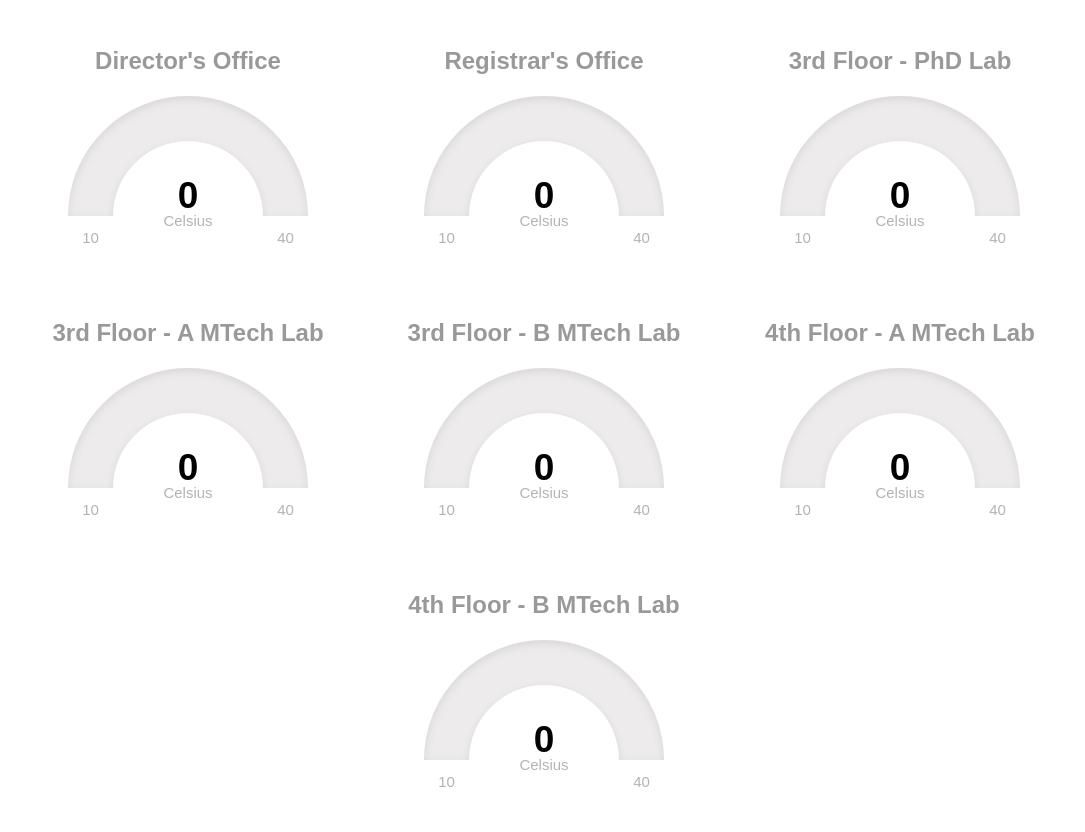
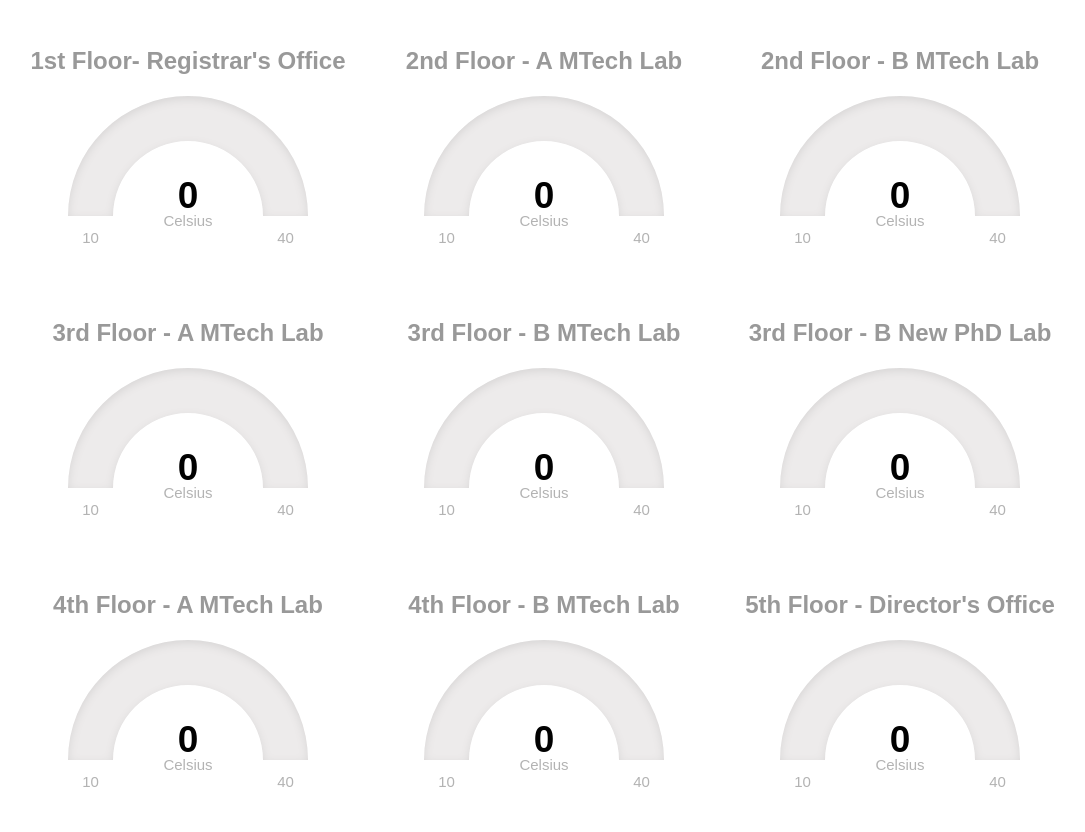
Before and after one commit to samy101/AmbientMonitorDashboard, a Python web app: template templates/index.html in a window 1280 px wide. Shown: the whole page, without its empty margins (96-1181 px from the left). Run offline with Jinja, Linux system fonts and the light colour scheme; the template is opened without the code that fills it, so the values that code supplies are empty.

Commit message:
included the guages for all the sensors

```diff
--- a/templates/index.html
+++ b/templates/index.html
@@ -9,7 +9,7 @@
         text-align: center;
       }
 
-      #g1, #g2, #g3, #g_3a_mtech, #g_3b_mtech, #g_4a_mtech, #g_4b_mtech {
+      #g_1a_registrar, #g_2a_mtech, #g_2b_mtech, #g_3a_mtech, #g_3b_mtech, #g_3b_newphd, #g_4a_mtech, #g_4b_mtech, #g_5a_director {
         width:320px; height:240px;
         display: inline-block;
         margin: 1em;
@@ -38,12 +38,12 @@
 
       window.onload = function(){
 
-        g1 = new JustGage({
-          id: "g1",
+        g_1a_registrar = new JustGage({
+          id: "g_1a_registrar",
           value: 0,
           min: 10,
           max: 40,
-          title: "Director's Office",
+          title: "1st Floor- Registrar's Office",
           label: "Celsius",
           levelColors: [
           	"#ffffff",
@@ -52,12 +52,12 @@
           ]
         });
 
-        g2 = new JustGage({
-          id: "g2",
+        g_2a_mtech = new JustGage({
+          id: "g_2a_mtech",
           value: 0,
           min: 10,
           max: 40,
-          title: "Registrar's Office",
+          title: "2nd Floor - A MTech Lab",
           label: "Celsius",
           levelColors: [
           	"#ffffff",
@@ -66,12 +66,12 @@
           ]
         });
 
-        g3 = new JustGage({
-          id: "g3",
+        g_2b_mtech = new JustGage({
+          id: "g_2b_mtech",
           value: 0,
           min: 10,
           max: 40,
-          title: "3rd Floor - PhD Lab",
+          title: "2nd Floor - B MTech Lab",
           label: "Celsius",
           levelColors: [
           	"#ffffff",
@@ -108,6 +108,20 @@
           ]
         });
 
+        g_3b_newphd = new JustGage({
+          id: "g_3b_newphd",
+          value: 0,
+          min: 10,
+          max: 40,
+          title: "3rd Floor - B New PhD Lab",
+          label: "Celsius",
+          levelColors: [
+          	"#ffffff",
+          	"#f9c802",
+          	"#FF0000"
+          ]
+        });
+
         g_4a_mtech = new JustGage({
           id: "g_4a_mtech",
           value: 0,
@@ -136,20 +150,33 @@
           ]
         });
 
+        g_5a_director = new JustGage({
+          id: "g_5a_director",
+          value: 0,
+          min: 10,
+          max: 40,
+          title: "5th Floor - Director's Office",
+          label: "Celsius",
+          levelColors: [
+          	"#ffffff",
+          	"#f9c802",
+          	"#FF0000"
+          ]
+        });
 
 
       };
 
 ////////////////////////////////////////////////////////////////////////////////////////////////////
-// for director's office
+// for 1a Registrar's office
 ////////////////////////////////////////////////////////////////////////////////////////////////////
-	uuid1 = "682423e8-6c28-5c2b-8998-239af0ea7630"
-	start_time1 = new Date().getTime() - 60000;
-	smap_query1 = "/getdata/" + uuid1 + "/" + start_time1.toString() + "/";
-	(function worker1() {
+	uuid_1a_registrar = "d48f7979-17ae-5ceb-a63c-dbfb33dc846f"
+	start_time_1a_registrar = new Date().getTime() - 60000;
+	smap_query_1a_registrar = "/getdata/" + uuid_1a_registrar + "/" + start_time_1a_registrar.toString() + "/";
+	(function worker_1a_registrar() {
 	  $.ajax({
             type:'get',
-	    url: smap_query1,
+	    url: smap_query_1a_registrar,
 	    //crossDomain: true,
 	    //contentType: "application/json; charset=utf-8",
 	    success: function(data) {
@@ -161,7 +188,6 @@
   		} catch (e) {
 	      		console.log('Invalid Json')
   		}
-//[{"uuid1": "8018be88-3fed-5c24-a352-8f3a12c603a6", "Readings": [[1401895583000.0, 29.5], [1401895588000.0, 29.5]]}]
 		if( jsonObj != null) {
 			readings = jsonObj[0].Readings;
 		      	//console.log(readings);
@@ -170,41 +196,41 @@
 				console.log(last_reading);
 				epoch = last_reading[0]
 				val = last_reading[1]
-		        	g1.refresh(val);
+		        	g_1a_registrar.refresh(val);
 				var d = new Date(epoch); // The 0 there is the key, which sets the date to the epoch
-			    	$('#g1msg').html("Last updated on " + d.toString());
-				start_time1 = epoch;
+			    	$('#g_1a_registrar_msg').html("Last updated on " + d.toString());
+				start_time_1a_registrar = epoch;
 			}
 			else {
 				console.log('no readings..')
 			}
 		}
-		start_time1 = start_time1 + 5000
-		smap_query1 = "/getdata/" + uuid1 + "/" + start_time1.toString() + "/";
-		console.log(smap_query1);
+		start_time_1a_registrar = start_time_1a_registrar + 5000
+		smap_query_1a_registrar = "/getdata/" + uuid_1a_registrar + "/" + start_time_1a_registrar.toString() + "/";
+		console.log(smap_query_1a_registrar);
 	    },
 	    complete: function() {
 	      // console.log('complete..')
 	      // Schedule the next request when the current one's complete
-	      setTimeout(worker1, 5000);
+	      setTimeout(worker_1a_registrar, 4500);
 	    },
  	    fail: function(jqxhr, textStatus, error) {
 			console.log("Error occuredd.." + error);
-	            	$('#g1msg').html("Error : " + textStatus);
+	            	$('#g_1a_registrar_msg').html("Error : " + textStatus);
 	    }
 	  });
 	})();
 
 ////////////////////////////////////////////////////////////////////////////////////////////////////
-// for registrar's office
+// for 2a MTech Lab
 ////////////////////////////////////////////////////////////////////////////////////////////////////
-	uuid2 = "d48f7979-17ae-5ceb-a63c-dbfb33dc846f"
-	start_time2 = new Date().getTime() - 60000;
-	smap_query2 = "/getdata/" + uuid2 + "/" + start_time2.toString() + "/";
-	(function worker2() {
+	uuid_2a_mtech = "861baafc-7bd6-576b-b788-89eb237f7f64"
+	start_time_2a_mtech = new Date().getTime() - 60000;
+	smap_query_2a_mtech = "/getdata/" + uuid_2a_mtech + "/" + start_time_2a_mtech.toString() + "/";
+	(function worker_2a_mtech() {
 	  $.ajax({
             type:'get',
-	    url: smap_query2,
+	    url: smap_query_2a_mtech,
 	    //crossDomain: true,
 	    //contentType: "application/json; charset=utf-8",
 	    success: function(data) {
@@ -216,7 +242,6 @@
   		} catch (e) {
 	      		console.log('Invalid Json')
   		}
-//[{"uuid1": "8018be88-3fed-5c24-a352-8f3a12c603a6", "Readings": [[1401895583000.0, 29.5], [1401895588000.0, 29.5]]}]
 		if( jsonObj != null) {
 			readings = jsonObj[0].Readings;
 		      	//console.log(readings);
@@ -225,43 +250,42 @@
 				console.log(last_reading);
 				epoch = last_reading[0]
 				val = last_reading[1]
-		        	g2.refresh(val);
+		        	g_2a_mtech.refresh(val);
 				var d = new Date(epoch); // The 0 there is the key, which sets the date to the epoch
-			    	$('#g2msg').html("Last updated on " + d.toString());
-				start_time2 = epoch;
+			    	$('#g_2a_mtech_msg').html("Last updated on " + d.toString());
+				start_time_2a_mtech = epoch;
 			}
 			else {
 				console.log('no readings..')
 			}
 		}
-		start_time2 = start_time2 + 5000
-		smap_query2 = "/getdata/" + uuid2 + "/" + start_time2.toString() + "/";
-		console.log(smap_query2);
+		start_time_2a_mtech = start_time_2a_mtech + 5000
+		smap_query_2a_mtech = "/getdata/" + uuid_2a_mtech + "/" + start_time_2a_mtech.toString() + "/";
+		console.log(smap_query_2a_mtech);
 	    },
 	    complete: function() {
 	      // console.log('complete..')
 	      // Schedule the next request when the current one's complete
-	      setTimeout(worker2, 5000);
+	      setTimeout(worker_2a_mtech, 4500);
 	    },
  	    fail: function(jqxhr, textStatus, error) {
 			console.log("Error occuredd.." + error);
-	            	$('#g2msg').html("Error : " + textStatus);
+	            	$('#g_2a_mtech_msg').html("Error : " + textStatus);
 	    }
 	  });
 	})();
 
 
-
 ////////////////////////////////////////////////////////////////////////////////////////////////////
-// for new PhD lab 3B
+// for 2b MTech Lab
 ////////////////////////////////////////////////////////////////////////////////////////////////////
-	uuid3 = "46edc89b-6914-50db-975c-18a21c365260"
-	start_time3 = new Date().getTime() - 60000;
-	smap_query3 = "/getdata/" + uuid3 + "/" + start_time3.toString() + "/";
-	(function worker3() {
+	uuid_2b_mtech = "2ba35cf1-b3e3-5eb3-9a96-2fc48e6330af"
+	start_time_2b_mtech = new Date().getTime() - 60000;
+	smap_query_2b_mtech = "/getdata/" + uuid_2b_mtech + "/" + start_time_2b_mtech.toString() + "/";
+	(function worker_2b_mtech() {
 	  $.ajax({
             type:'get',
-	    url: smap_query3,
+	    url: smap_query_2b_mtech,
 	    //crossDomain: true,
 	    //contentType: "application/json; charset=utf-8",
 	    success: function(data) {
@@ -273,7 +297,6 @@
   		} catch (e) {
 	      		console.log('Invalid Json')
   		}
-//[{"uuid1": "8018be88-3fed-5c24-a352-8f3a12c603a6", "Readings": [[1401895583000.0, 29.5], [1401895588000.0, 29.5]]}]
 		if( jsonObj != null) {
 			readings = jsonObj[0].Readings;
 		      	//console.log(readings);
@@ -282,27 +305,27 @@
 				console.log(last_reading);
 				epoch = last_reading[0]
 				val = last_reading[1]
-		        	g3.refresh(val);
+		        	g_2b_mtech.refresh(val);
 				var d = new Date(epoch); // The 0 there is the key, which sets the date to the epoch
-			    	$('#g3msg').html("Last updated on " + d.toString());
-				start_time3 = epoch;
+			    	$('#g_2b_mtech_msg').html("Last updated on " + d.toString());
+				start_time_2b_mtech = epoch;
 			}
 			else {
 				console.log('no readings..')
 			}
 		}
-		start_time3 = start_time3 + 5000
-		smap_query3 = "/getdata/" + uuid3 + "/" + start_time3.toString() + "/";
-		console.log(smap_query3);
+		start_time_2b_mtech = start_time_2b_mtech + 5000
+		smap_query_2b_mtech = "/getdata/" + uuid_2b_mtech + "/" + start_time_2b_mtech.toString() + "/";
+		console.log(smap_query_2b_mtech);
 	    },
 	    complete: function() {
 	      // console.log('complete..')
 	      // Schedule the next request when the current one's complete
-	      setTimeout(worker3, 5000);
+	      setTimeout(worker_2b_mtech, 4500);
 	    },
  	    fail: function(jqxhr, textStatus, error) {
 			console.log("Error occuredd.." + error);
-	            	$('#g3msg').html("Error : " + textStatus);
+	            	$('#g_2b_mtech_msg').html("Error : " + textStatus);
 	    }
 	  });
 	})();
@@ -353,7 +376,7 @@
 	    complete: function() {
 	      // console.log('complete..')
 	      // Schedule the next request when the current one's complete
-	      setTimeout(worker_3a_mtech, 6000);
+	      setTimeout(worker_3a_mtech, 5000);
 	    },
  	    fail: function(jqxhr, textStatus, error) {
 			console.log("Error occuredd.." + error);
@@ -407,11 +430,66 @@
 	    complete: function() {
 	      // console.log('complete..')
 	      // Schedule the next request when the current one's complete
-	      setTimeout(worker_3b_mtech, 6000);
+	      setTimeout(worker_3b_mtech, 5000);
 	    },
  	    fail: function(jqxhr, textStatus, error) {
 			console.log("Error occuredd.." + error);
 	            	$('#g_3b_mtech_msg').html("Error : " + textStatus);
+	    }
+	  });
+	})();
+
+
+////////////////////////////////////////////////////////////////////////////////////////////////////
+// for 3b new PhD Lab
+////////////////////////////////////////////////////////////////////////////////////////////////////
+	uuid_3b_newphd = "5afaf2c5-2cb2-54a5-9aaf-9eeca2698716"
+	start_time_3b_newphd = new Date().getTime() - 60000;
+	smap_query_3b_newphd = "/getdata/" + uuid_3b_newphd + "/" + start_time_3b_newphd.toString() + "/";
+	(function worker_3b_newphd() {
+	  $.ajax({
+            type:'get',
+	    url: smap_query_3b_newphd,
+	    //crossDomain: true,
+	    //contentType: "application/json; charset=utf-8",
+	    success: function(data) {
+	      console.log('success \n' + data)
+
+		var jsonObj;
+  	  	try {
+			jsonObj = $.parseJSON(data);
+  		} catch (e) {
+	      		console.log('Invalid Json')
+  		}
+		if( jsonObj != null) {
+			readings = jsonObj[0].Readings;
+		      	//console.log(readings);
+			if(readings.length > 0 ) {
+				last_reading = readings[readings.length-1]
+				console.log(last_reading);
+				epoch = last_reading[0]
+				val = last_reading[1]
+		        	g_3b_newphd.refresh(val);
+				var d = new Date(epoch); // The 0 there is the key, which sets the date to the epoch
+			    	$('#g_3b_newphd_msg').html("Last updated on " + d.toString());
+				start_time_3b_newphd = epoch;
+			}
+			else {
+				console.log('no readings..')
+			}
+		}
+		start_time_3b_newphd = start_time_3b_newphd + 5000
+		smap_query_3b_newphd = "/getdata/" + uuid_3b_newphd + "/" + start_time_3b_newphd.toString() + "/";
+		console.log(smap_query_3b_newphd);
+	    },
+	    complete: function() {
+	      // console.log('complete..')
+	      // Schedule the next request when the current one's complete
+	      setTimeout(worker_3b_newphd, 5000);
+	    },
+ 	    fail: function(jqxhr, textStatus, error) {
+			console.log("Error occuredd.." + error);
+	            	$('#g_3b_newphd_msg').html("Error : " + textStatus);
 	    }
 	  });
 	})();
@@ -462,7 +540,7 @@
 	    complete: function() {
 	      // console.log('complete..')
 	      // Schedule the next request when the current one's complete
-	      setTimeout(worker_4a_mtech, 6000);
+	      setTimeout(worker_4a_mtech, 5500);
 	    },
  	    fail: function(jqxhr, textStatus, error) {
 			console.log("Error occuredd.." + error);
@@ -517,7 +595,7 @@
 	    complete: function() {
 	      // console.log('complete..')
 	      // Schedule the next request when the current one's complete
-	      setTimeout(worker_4b_mtech, 6000);
+	      setTimeout(worker_4b_mtech, 5500);
 	    },
  	    fail: function(jqxhr, textStatus, error) {
 			console.log("Error occuredd.." + error);
@@ -527,18 +605,80 @@
 	})();
 
 
+////////////////////////////////////////////////////////////////////////////////////////////////////
+// for 5a Director's office
+////////////////////////////////////////////////////////////////////////////////////////////////////
+	uuid_5a_director = "682423e8-6c28-5c2b-8998-239af0ea7630"
+	start_time_5a_director = new Date().getTime() - 60000;
+	smap_query_5a_director = "/getdata/" + uuid_5a_director + "/" + start_time_5a_director.toString() + "/";
+	(function worker_5a_director() {
+	  $.ajax({
+            type:'get',
+	    url: smap_query_5a_director,
+	    //crossDomain: true,
+	    //contentType: "application/json; charset=utf-8",
+	    success: function(data) {
+	      console.log('success \n' + data)
+
+		var jsonObj;
+  	  	try {
+			jsonObj = $.parseJSON(data);
+  		} catch (e) {
+	      		console.log('Invalid Json')
+  		}
+		if( jsonObj != null) {
+			readings = jsonObj[0].Readings;
+		      	//console.log(readings);
+			if(readings.length > 0 ) {
+				last_reading = readings[readings.length-1]
+				console.log(last_reading);
+				epoch = last_reading[0]
+				val = last_reading[1]
+		        	g_5a_director.refresh(val);
+				var d = new Date(epoch); // The 0 there is the key, which sets the date to the epoch
+			    	$('#g_5a_director_msg').html("Last updated on " + d.toString());
+				start_time_5a_director = epoch;
+			}
+			else {
+				console.log('no readings..')
+			}
+		}
+		start_time_5a_director = start_time_5a_director + 5000
+		smap_query_5a_director = "/getdata/" + uuid_5a_director + "/" + start_time_5a_director.toString() + "/";
+		console.log(smap_query_5a_director);
+	    },
+	    complete: function() {
+	      // console.log('complete..')
+	      // Schedule the next request when the current one's complete
+	      setTimeout(worker_5a_director, 5500);
+	    },
+ 	    fail: function(jqxhr, textStatus, error) {
+			console.log("Error occuredd.." + error);
+	            	$('#g_5a_director_msg').html("Error : " + textStatus);
+	    }
+	  });
+	})();
+
+
+
     </script>
 
 	</head>
 
   <body>
-    <div id="g1"> <div id="g1msg"></div> </div>
-    <div id="g2"> <div id="g2msg"></div> </div>
-    <div id="g3"> <div id="g3msg"></div> </div>
+    <div id="g_1a_registrar"> <div id="g_1a_registrar_msg"></div> </div>
+
+    <div id="g_2a_mtech"> <div id="g_2a_mtech_msg"></div> </div>
+    <div id="g_2b_mtech"> <div id="g_2b_mtech_msg"></div> </div>
+
     <div id="g_3a_mtech"> <div id="g_3a_mtech_msg"></div> </div>
     <div id="g_3b_mtech"> <div id="g_3b_mtech_msg"></div> </div>
+    <div id="g_3b_newphd"> <div id="g_3b_newphd_msg"></div> </div>
+
     <div id="g_4a_mtech"> <div id="g_4a_mtech_msg"></div> </div>
     <div id="g_4b_mtech"> <div id="g_4b_mtech_msg"></div> </div>
+
+    <div id="g_5a_director"> <div id="g_5a_director_msg"></div> </div>
 
   </body>
 
```
Also changed, not shown: 1 other file.
